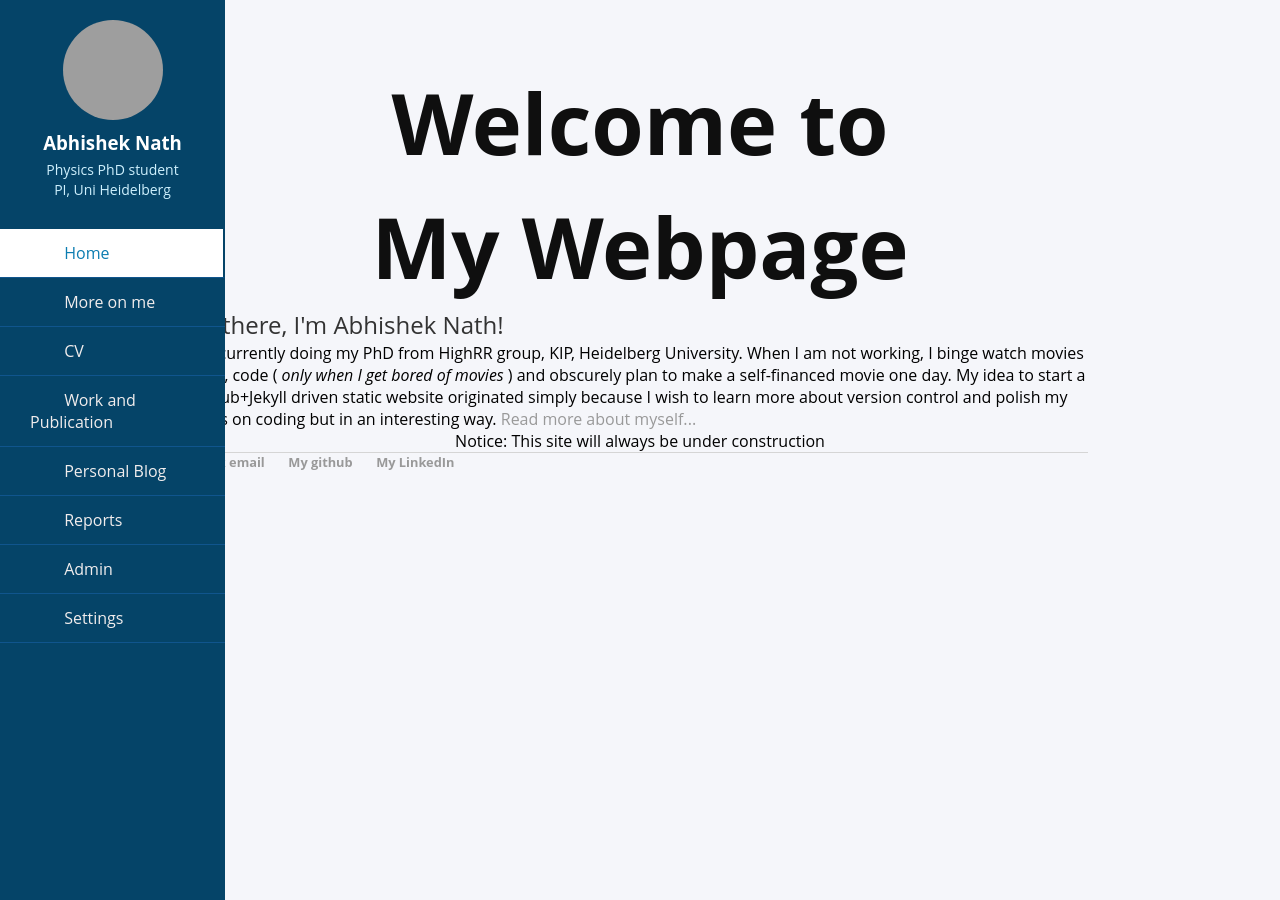
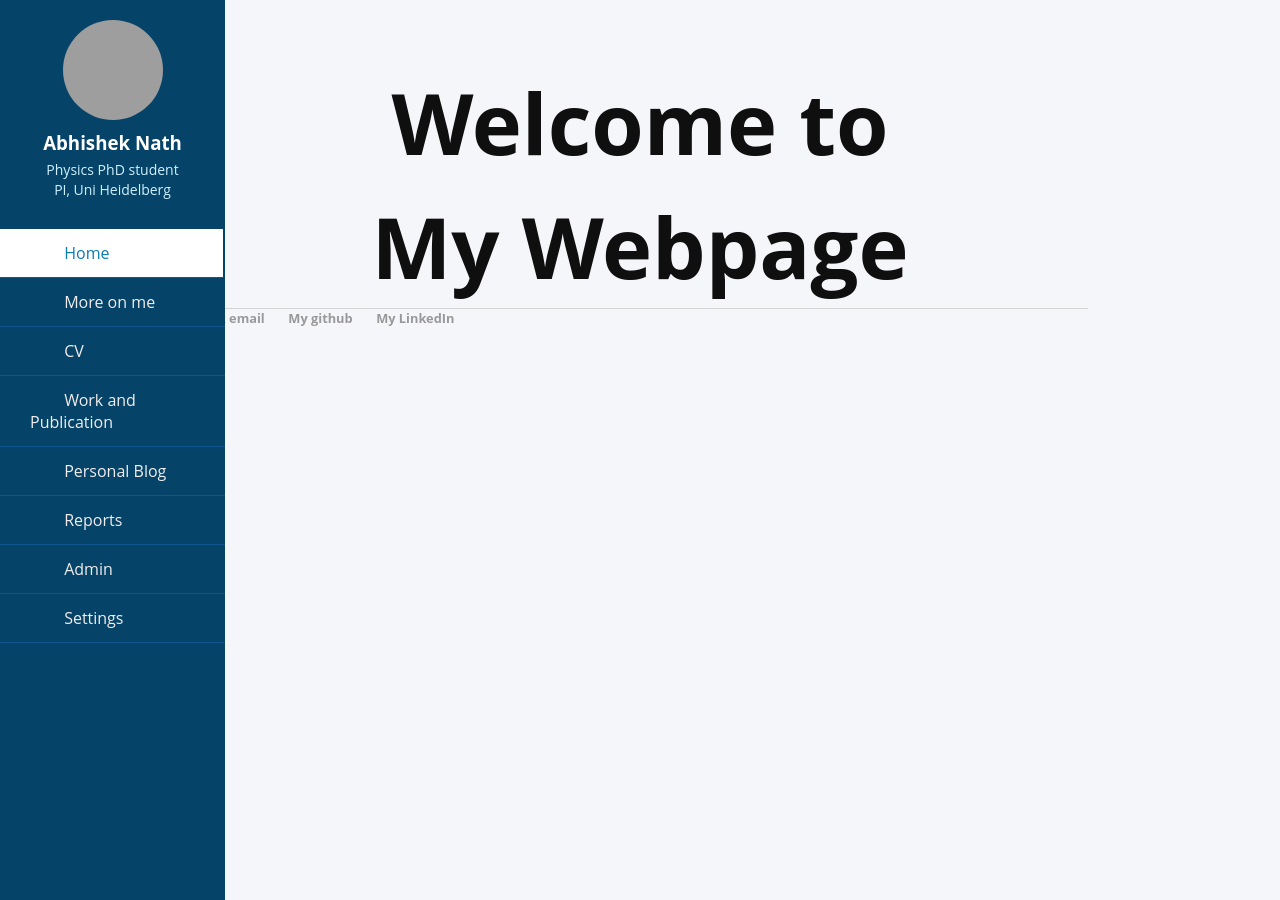
Before and after one commit to an15ms157/abhishek.github.io, a Jekyll site: the page built from index.html, in a window 1280 px wide. Built offline with Jekyll 4.4.1, drawn with Linux system fonts in a browser that asks for light colours; grey boxes are pictures that could not be loaded.

Commit message:
Update index.html

```diff
--- a/index.html
+++ b/index.html
@@ -7,12 +7,3 @@ title: Abhishek
   <div class="block-reveal" style="--bc: #4040bf; --d: .1s">      Welcome to </div>
   <div class="block-reveal" style="--bc: #bf4060; --d: .5s">      My Webpage</div>
 </h1>
-
-<!-- THIS IS HOW YOU CAN COMMENT OUT IN HTML-->
-<p>
-  Hi there, I'm Abhishek Nath!</p>
-	I'm currently doing my PhD from HighRR group, KIP, Heidelberg University. When I am not working, I binge watch movies a lot, code (<em> only when I get bored of movies </em>) and
-	    obscurely plan to make a self-financed movie one day. My idea to start a github+Jekyll driven static website originated simply because
-I wish to learn more about version control and polish my skills on coding but in an interesting way. <a href="/about">Read more about myself...</a>
-</p>
-<div id="homepage"> Notice: This site will always be under construction  </div>
```
